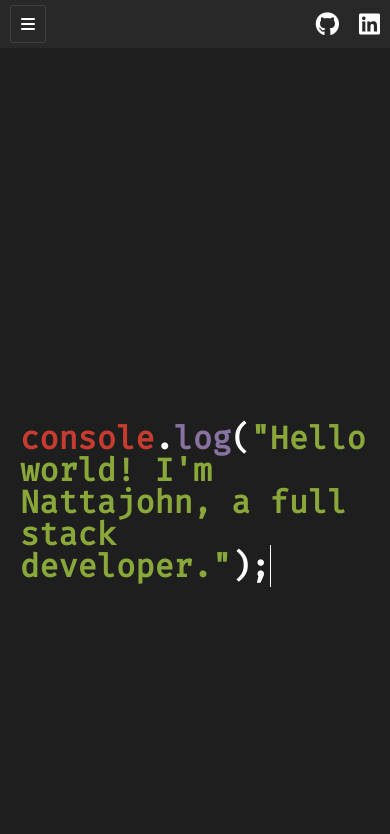
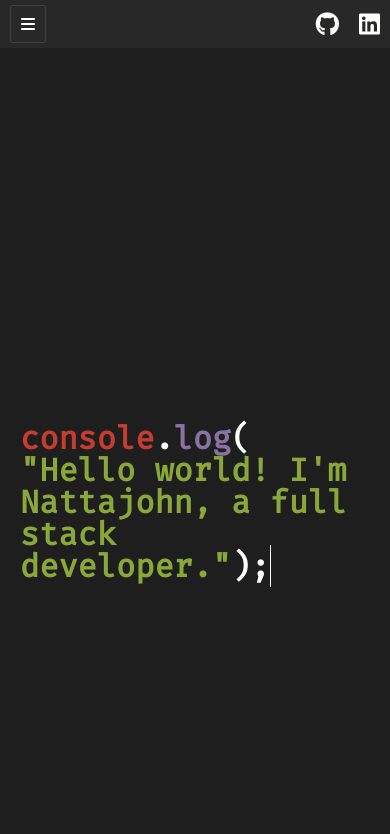
Before and after one commit to nattroj/my-site, a React (Create React App) app: page / in a window 390 px wide. Shown: the top 834 px of the page. Built offline with nearby package versions, Linux system fonts and the light colour scheme.

Commit message:
broke consolelog statement with a new line on mobile

```diff
--- a/src/components/Contact/Contact.js
+++ b/src/components/Contact/Contact.js
@@ -10,6 +10,7 @@ import { tablet } from '../../util/screens';
 const ContactTextContainer = styled('address')`
     margin-top: 15vh;
     font-size: 1.5rem;
+
     .const {
         color: ${fonts.purple};
     }
--- a/src/components/Home/Welcome.js
+++ b/src/components/Home/Welcome.js
@@ -2,6 +2,7 @@ import React, { useState, useEffect } from 'react';
 import styled from 'styled-components';
 
 import { fonts } from '../../util/colors';
+import { mobile } from '../../util/screens';
 
 const ConsoleLogContainer = styled('div')`
   padding-top: 40vh;
@@ -42,6 +43,16 @@ const ConsoleLog = styled('span')`
     color: ${fonts.green};
     word-wrap: break-word;
   }
+
+  .mobile {
+    display: none;
+  }
+
+  ${mobile} {
+    .mobile {
+      display: initial;
+    }
+  }
 `
 
 
@@ -69,6 +80,7 @@ const WelcomeMessage = () => {
         <span className='spec_char'>{message.slice(7,8)}</span>
         <span className='method'>{message.slice(8,11)}</span>
         <span className='spec_char'>{message.slice(11,12)}</span>
+        <br className='mobile' />
         <span className='string'>{message.slice(12,65)}</span>
         <span className='spec_char'>{message.slice(65,67)}</span>
       </ConsoleLog>
```
